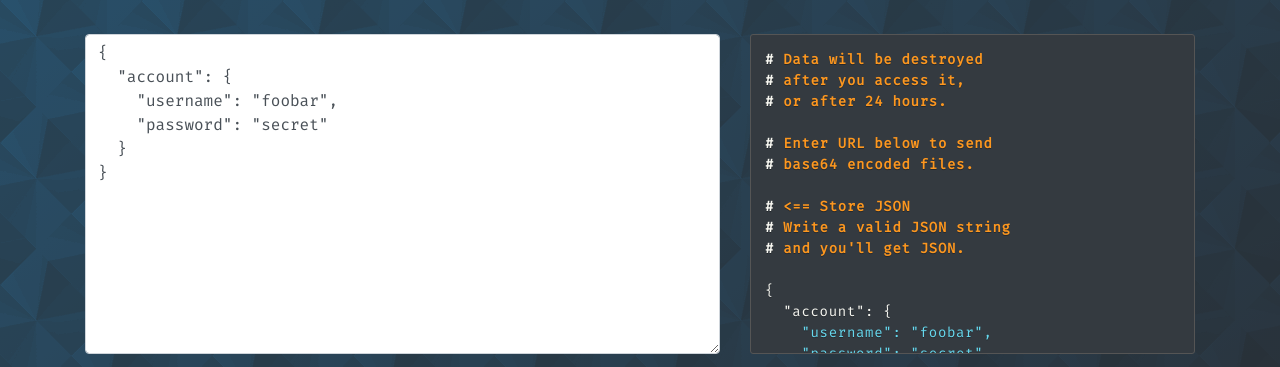
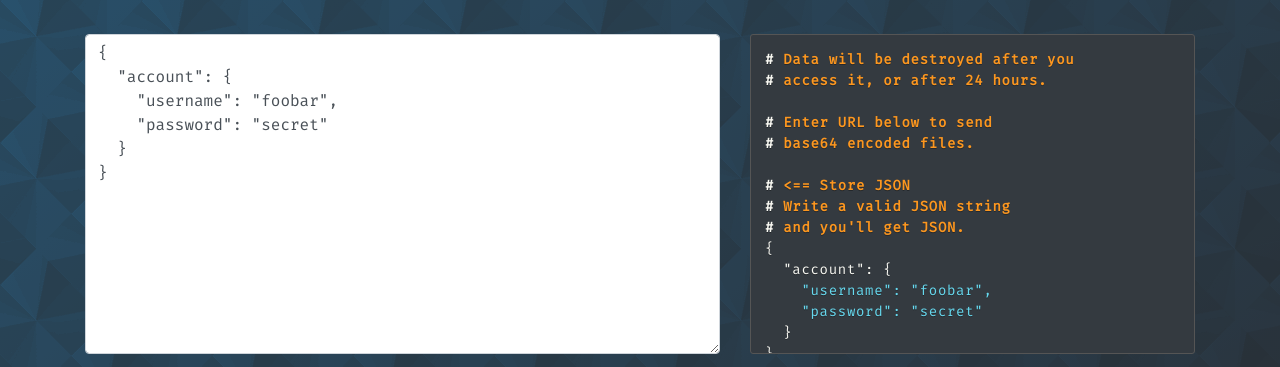
Before and after one commit to klerk-io/klerk.io, a website: page src/index.html in a window 1280 px wide. Shown: the part 356-723 px from the top of the page. Drawn offline with nearby package versions, Linux system fonts and the light colour scheme; files that its build step writes are made by us from their sources.

Commit message:
Update formatting for better visibility.

```diff
--- a/src/index.html
+++ b/src/index.html
@@ -57,9 +57,8 @@
           </div>
           <div class="col-md-5 pb-3">
             <div id="lockerPreview">
-<pre><code class="language-markdown"># Data will be destroyed
-# after you access it,
-# or after 24 hours.
+<pre><code class="language-markdown"># Data will be destroyed after you
+# access it, or after 24 hours.
 
 # Enter URL below to send
 # base64 encoded files.
@@ -67,7 +66,6 @@
 # <== Store JSON
 # Write a valid JSON string
 # and you'll get JSON.
-
 {
   "account": {
     "username": "foobar",
@@ -78,7 +76,6 @@
 # <== Store Strings
 # Write anything else
 # and you'll get a string.
-
 Be excellent to each other! – Bill</code></pre>
               <div id="mediaPreview" class="media"></div>
             </div>
```
